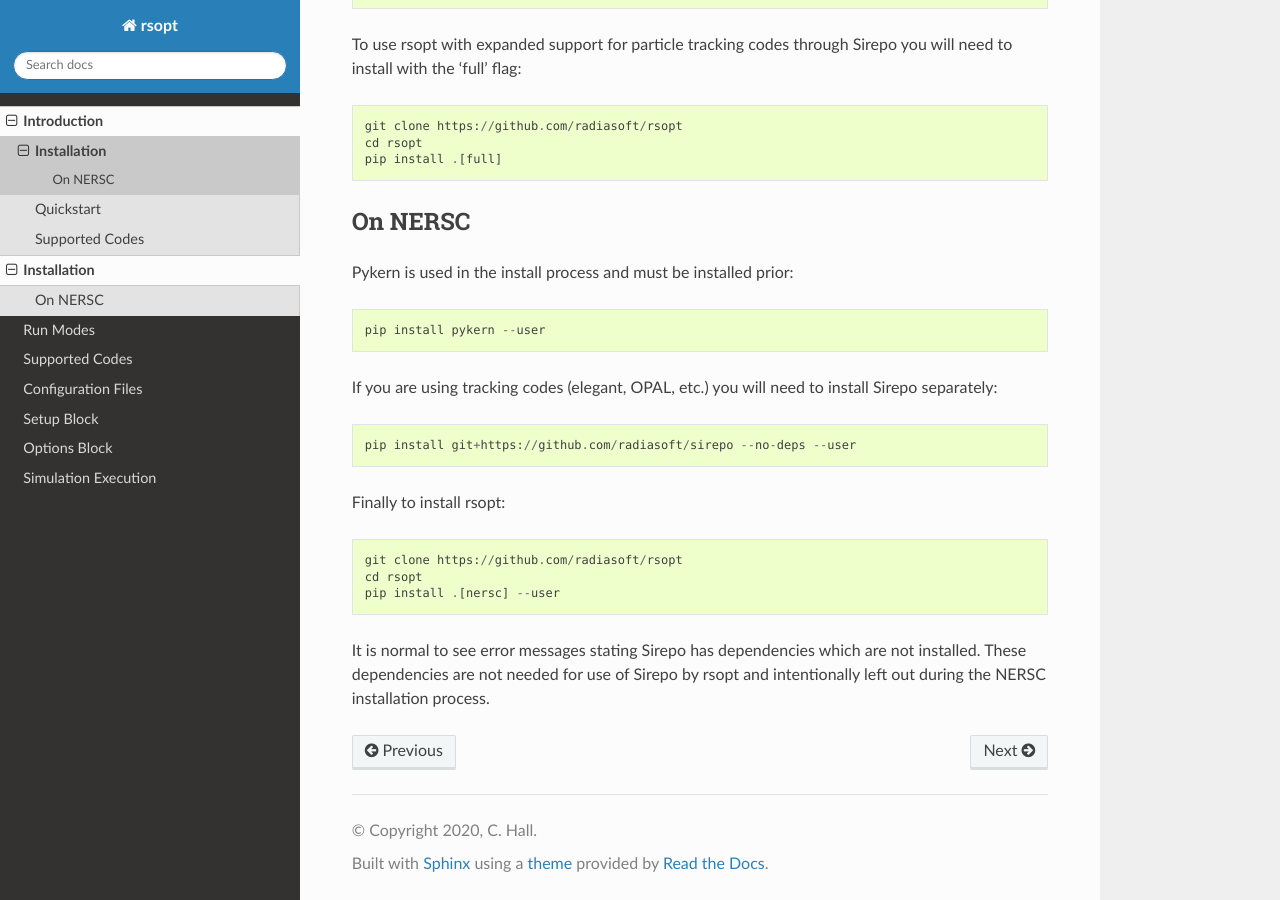
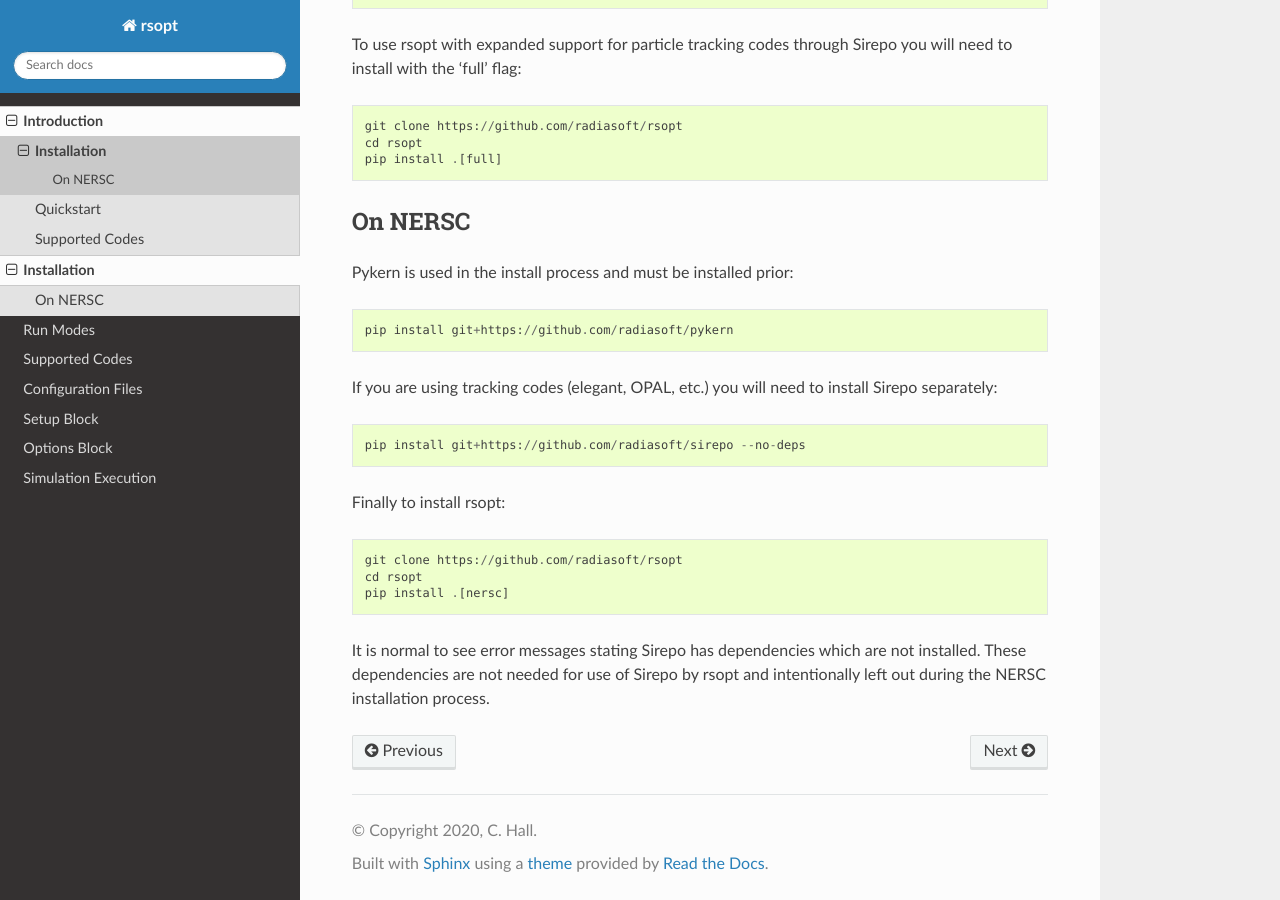
Before and after one commit to radiasoft/rsopt, a Sphinx documentation site: the page built from docs/installation.rst, in a window 1280 px wide and 900 px high, scrolled down 529 px. Built offline with Sphinx 7.4.7 and the Read the Docs theme 2.0.0, drawn with Linux system fonts in a browser that asks for light colours.

Commit message:
Touch up installation instruction for NERSC

```diff
--- a/docs/installation.rst
+++ b/docs/installation.rst
@@ -33,18 +33,18 @@ On NERSC
 
 Pykern is used in the install process and must be installed prior::
 
-    pip install pykern --user
+    pip install git+https://github.com/radiasoft/pykern
 
 If you are using tracking codes (elegant, OPAL, etc.) you will need to install Sirepo separately::
 
-    pip install git+https://github.com/radiasoft/sirepo --no-deps --user
+    pip install git+https://github.com/radiasoft/sirepo --no-deps
 
 
 Finally to install rsopt::
 
     git clone https://github.com/radiasoft/rsopt
     cd rsopt
-    pip install .[nersc] --user
+    pip install .[nersc]
 
 
 It is normal to see error messages stating Sirepo has dependencies which are not installed. These dependencies
```
